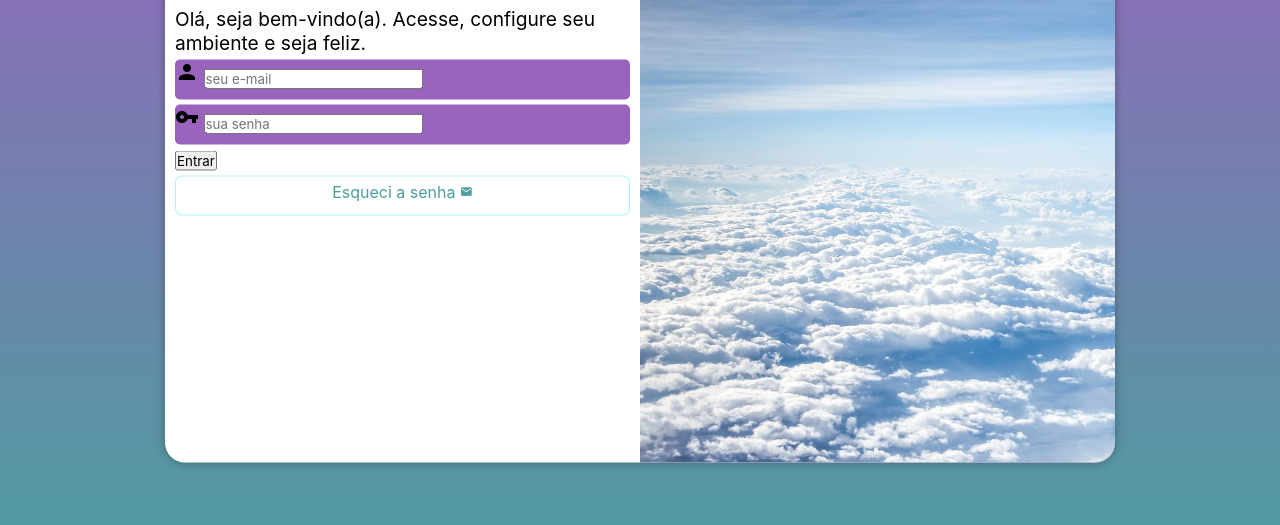
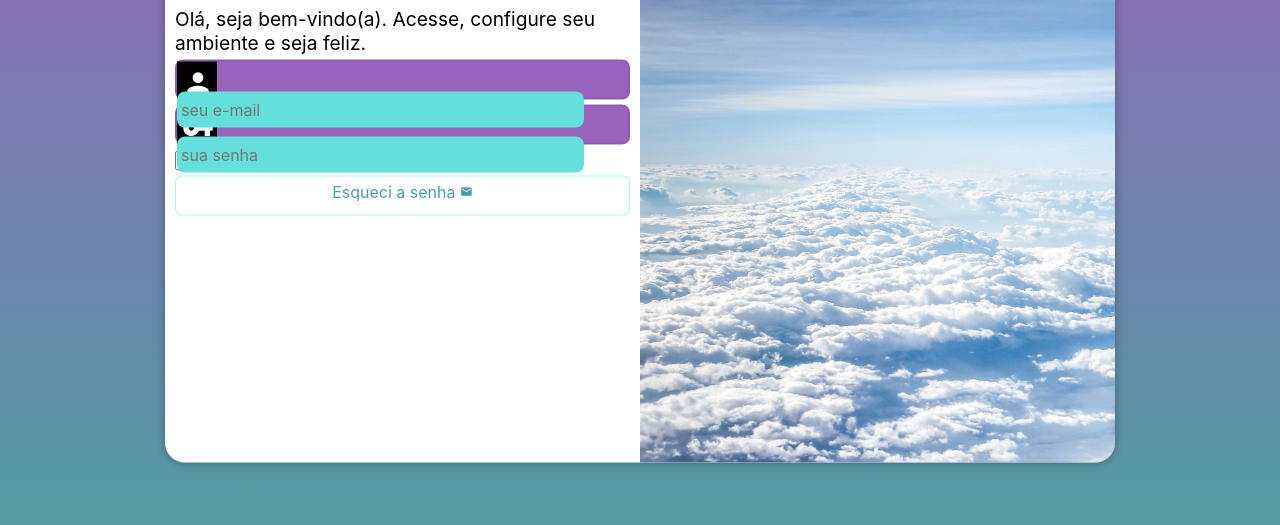
Before and after one commit to WillianDoze/Tela-de-Login, a plain HTML site: page index.html in a window 1280 px wide. Shown: the part 195-720 px from the top of the page. Drawn offline with Linux system fonts and the light colour scheme.

Commit message:
update nos estilos

```diff
--- a/estilos/style.css
+++ b/estilos/style.css
@@ -66,22 +66,48 @@ div#formulario > p {
 }
 form > div.campo{
     background-color: #9a63be;
+    border: 2px solid #8c59adc9;
     display: block;
     width: 100%;
     height: 40px;
-    border-radius: 5px;
+    border-radius: 8px;
     margin: 5px 0px
 }
 
 div.campo > label{
     display: none;
 }
+
+div.campo > i{
+    color: white;
+    background-color: black;
+    font-size: 2em;
+    width: 40px;
+    padding: 5px;
+}
+
+div.campo > input{
+    background-color: #64dfdb;
+    font-size: 1em;
+    width: calc(100% - 44px);
+    height: 100%;
+    transform: translateY(-12px);
+    border: 0px;
+    border-radius: 8px;
+    padding: 4px;
+}
+
+div.campo > input:focus-within{
+    background-color: white;
+    border: none;
+}
+
 form > input [type=submit]{
     display: block;
     font-size: 1em;
     width: 100%;
     height: 40px;
-    background-color: ;
+    background-color: #608b8a;
     color: white;
     border: none;
     border-radius: 5px;
```
